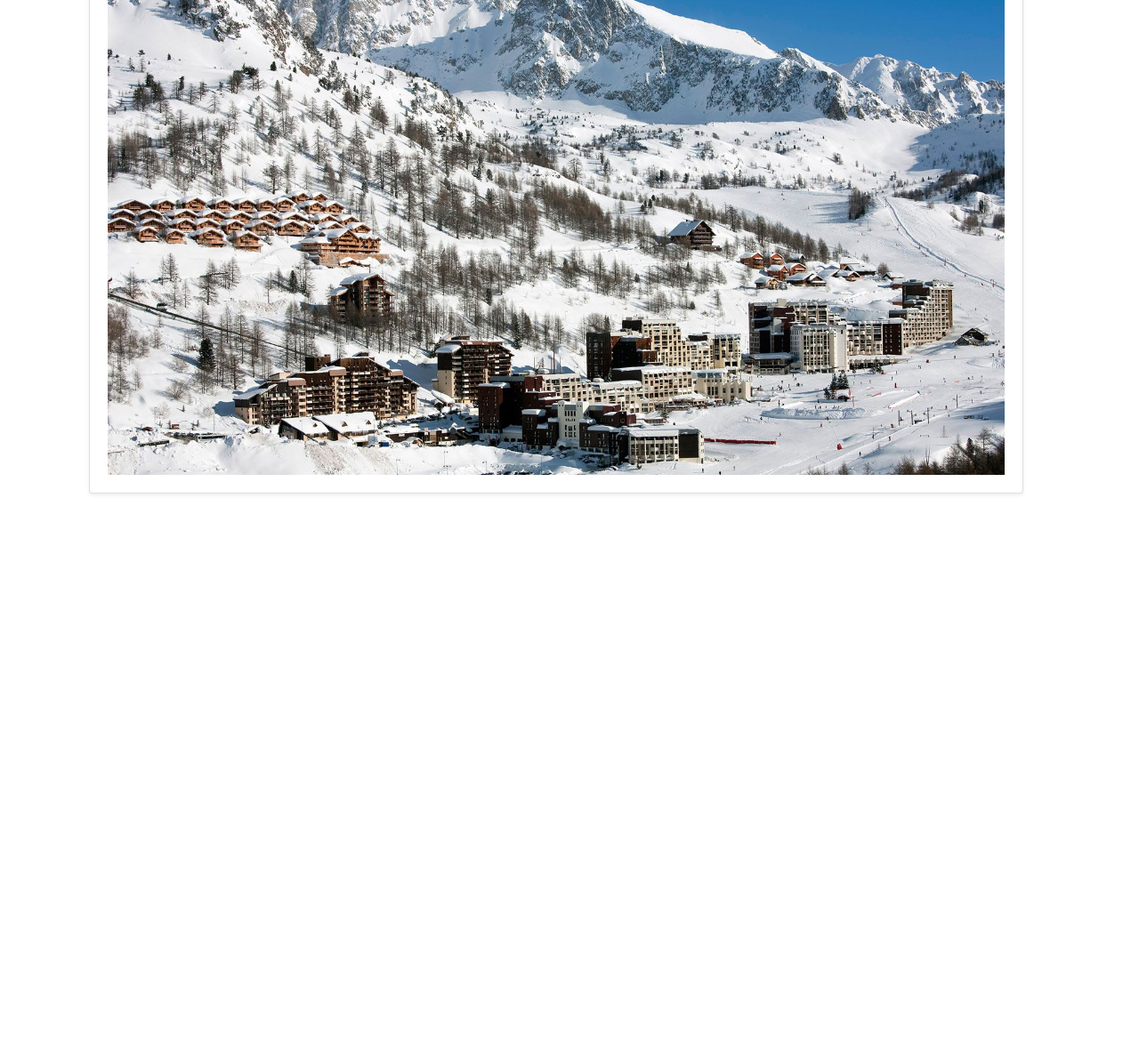
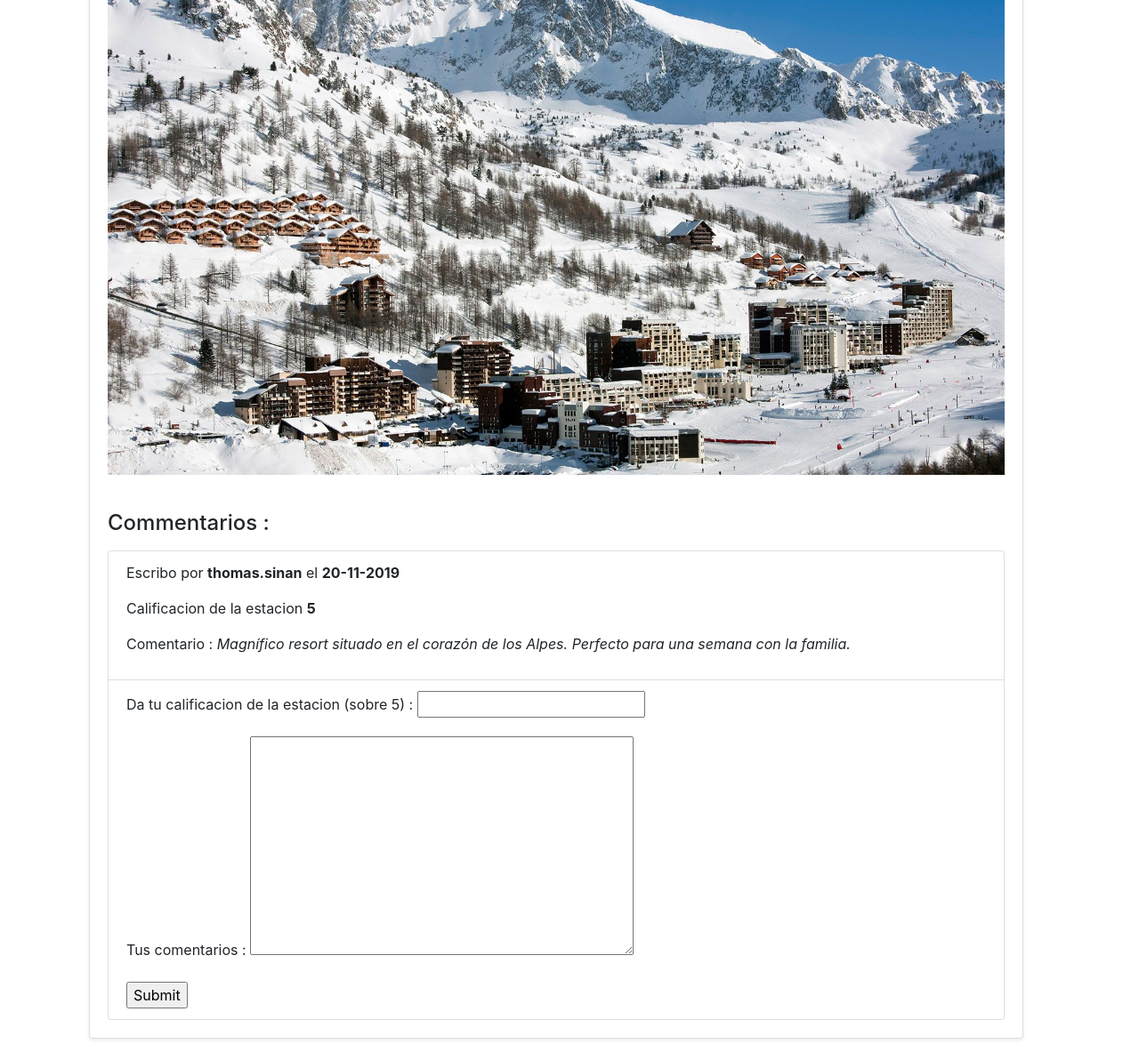
Before and after one commit to Taumoutsh/SkiStick, a Django app: page /main/estacion/0 in a window 1280 px wide. Shown: the part 814-2006 px from the top of the page at 89% size. Before the commit the page ends 1370 px from the top, so only its background shows below. Run offline with Django 3.2, Linux system fonts and the light colour scheme; data comes from the database, SQL or seed files in the repository; both versions use the stored data as it was after the commit; some libraries are stand-ins or nearby versions.

Commit message:
Beggining of the comments part

```diff
--- /dev/null
+++ b/SkiStickProject/mainApp/forms.py
@@ -0,0 +1,5 @@
+from django import forms
+
+class ComentarioForm(forms.Form):
+    calificacion = forms.IntegerField(label='Da tu calificacion de la estacion (sobre 5) ')
+    comentario = forms.CharField(label='Tus comentarios ', widget=forms.Textarea)
--- a/SkiStickProject/mainApp/models.py
+++ b/SkiStickProject/mainApp/models.py
@@ -8,7 +8,7 @@ class Estacion(models.Model):
    numeroRemontes = models.IntegerField()
    alturaMaxima = models.IntegerField()
    alturaMinima = models.IntegerField()
-   imagen = models.CharField(max_length=255)
+   imagen = models.CharField(max_length=255, null=True)
 
    localizacion = models.ForeignKey('Localizacion', on_delete=models.CASCADE)
 
@@ -41,3 +41,23 @@ class EstacionToTipoPista(models.Model):
 
    def __str__(self):
       return "Oui"
+
+class Usuario(models.Model):
+
+   login = models.CharField(max_length=255)
+   password = models.CharField(max_length=255)
+
+   def __str__(self):
+      return "Oui"
+
+class EstacionToUsuario(models.Model):
+
+   comentario = models.TextField()
+   fecha = models.TextField()
+   calificacion = models.IntegerField()
+
+   usuario = models.ForeignKey('Usuario', on_delete=models.CASCADE)
+   estacion = models.ForeignKey('Estacion', on_delete=models.CASCADE)
+
+   def __str__(self):
+      return "Oui"
--- a/SkiStickProject/mainApp/templates/estacion.html
+++ b/SkiStickProject/mainApp/templates/estacion.html
@@ -19,6 +19,25 @@
                     {% load static %}
                         <img src="{% static estacion.imagen %}" class="img-fluid center-block" alt="Mon image" />
                 </div>
+                <div class="card-body">
+                    <h4 class="mb-3">Commentarios :</h4>
+                    <ul class="list-group">
+                        {% for comentario in estacionToUsuario %}
+                        <li class="list-group-item">
+                            <p>Escribo por <b>{{ comentario.usuario.login }}</b> el <b>{{ comentario.fecha }}</b></p>
+                            <p>Calificacion de la estacion <b>{{ comentario.calificacion }}</b></p>
+                            <p>Comentario : <i>{{ comentario.comentario }}</i></p>
+                        </li>
+                       {% endfor %}
+                        <li class="list-group-item">
+                            <form action="/your-name/" method="post">
+                                {% csrf_token %}
+                                {{ form.as_p }}
+                                <input type="submit" value="Submit">
+                            </form>
+                        </li>
+                    </ul>
+                </div>
             </div>
         </div>
     </div>
--- a/SkiStickProject/mainApp/views.py
+++ b/SkiStickProject/mainApp/views.py
@@ -1,5 +1,6 @@
 from django.shortcuts import render
-from .models import Estacion, Localizacion, TipoPista, EstacionToTipoPista
+from .models import Estacion, Localizacion, TipoPista, EstacionToTipoPista, EstacionToUsuario
+from .forms import ComentarioForm
 
 from pprint import pprint
 from django.http import request, response
@@ -20,7 +21,9 @@ def estaciones(request):
 def estacion(request, id_estacion):
     estacion = Estacion.objects.get(id=id_estacion)
     estacionToTipoPista = EstacionToTipoPista.objects.filter(estacion_id=estacion.id)
-    return render(request, 'estacion.html', {'estacion':estacion, 'estacionToTipoPista':estacionToTipoPista})
+    estacionToUsuario = EstacionToUsuario.objects.filter(estacion_id=estacion.id)
+    form = ComentarioForm()
+    return render(request, 'estacion.html', {'estacion':estacion, 'estacionToTipoPista':estacionToTipoPista, 'estacionToUsuario':estacionToUsuario, 'form':form})
 
 def localizaciones(request):
     localizaciones = Localizacion.objects.all()
```
Also changed, not shown: SkiStickProject/mainApp/templates/form.html (added, +10 -0 lines), SkiStickProject/db.sqlite3, SkiStickProject/mainApp/migrations/0004_auto_20191120_1313.py (added), SkiStickProject/mainApp/migrations/0005_auto_20191120_1320.py (added), SkiStickProject/mainApp/migrations/0006_auto_20191120_1327.py (added), SkiStickProject/mainApp/migrations/0007_auto_20191120_1338.py (added).
